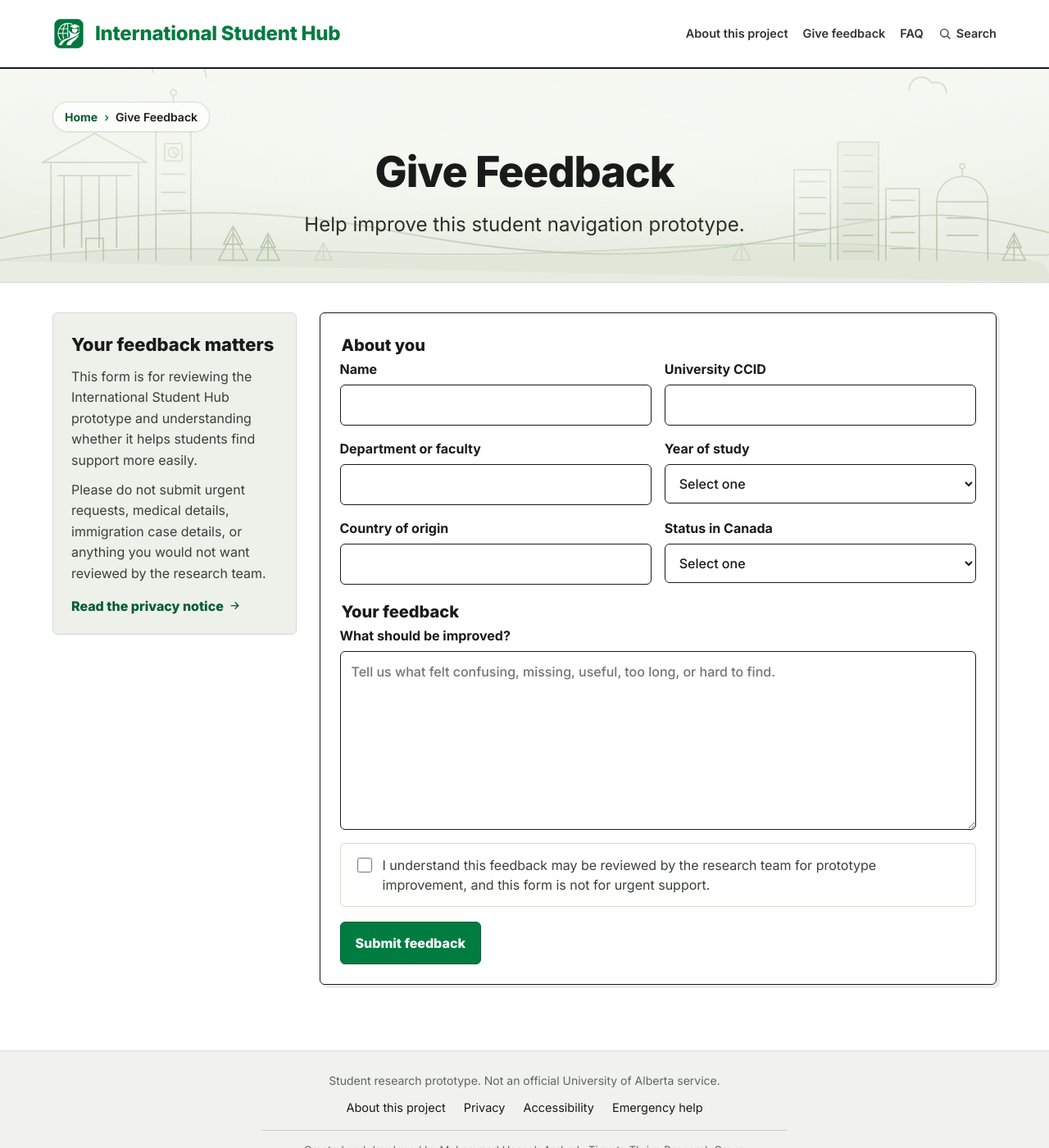
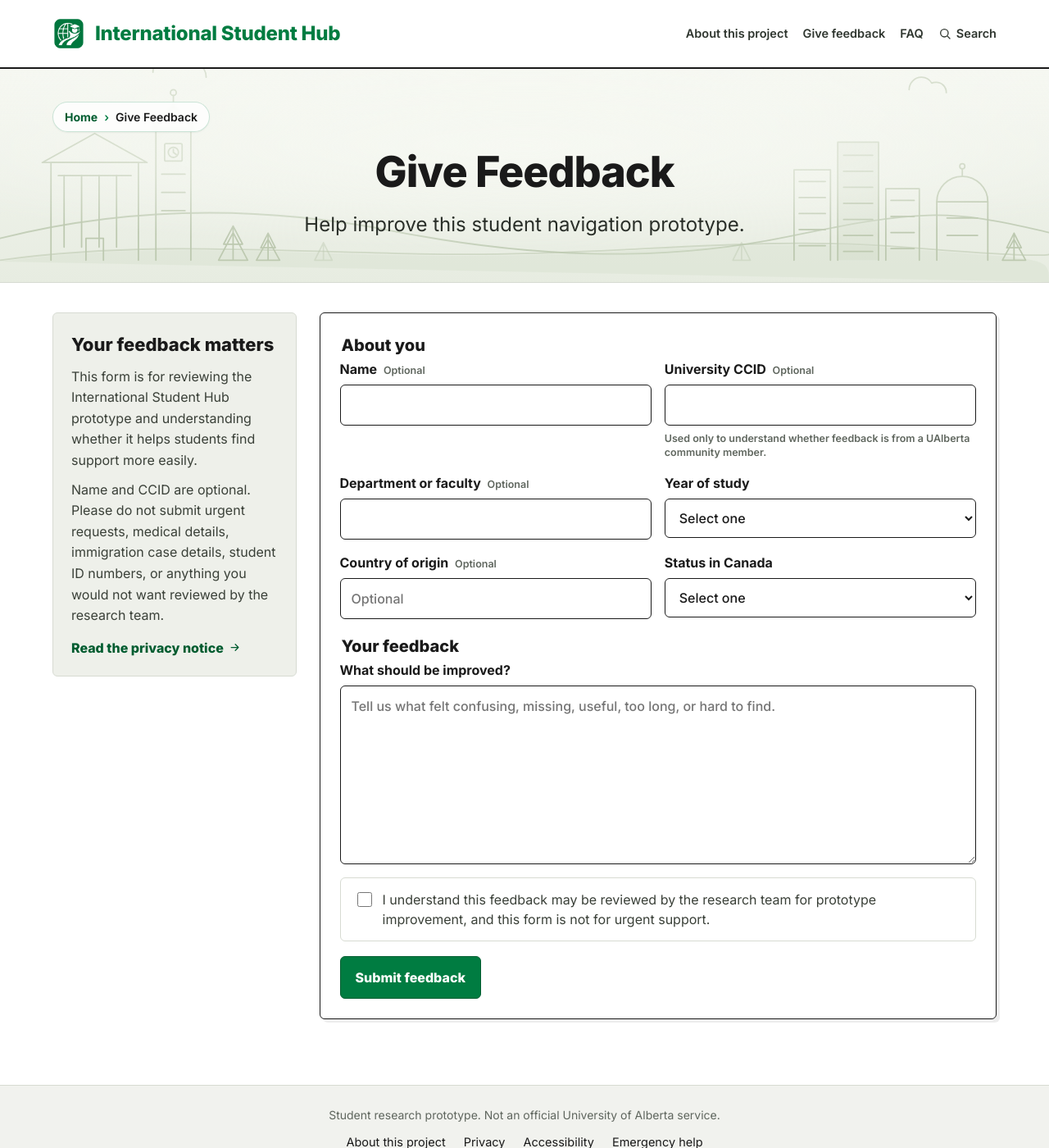
Before and after one commit to timetothrivewebpage/international-student-hub, a Jekyll site: the page built from feedback.html, in a window 1280 px wide and 1400 px high. Shown: the whole window at 82% size. Built offline with Jekyll 4.4.1, drawn with Linux system fonts in a browser that asks for light colours.

Commit message:
Connect feedback form endpoint

```diff
--- a/_config.yml
+++ b/_config.yml
@@ -8,6 +8,11 @@
 baseurl: "/international-student-hub"
 url: ""
 
+# Feedback form endpoint.
+# Create a free Formspree form and paste its endpoint here, for example:
+# feedback_form_endpoint: "https://formspree.io/f/abcdwxyz"
+feedback_form_endpoint: "https://formspree.io/f/mvznaepn"
+
 # --- Build settings ---
 markdown: kramdown
 permalink: pretty
--- a/assets/css/style.css
+++ b/assets/css/style.css
@@ -1479,6 +1479,18 @@
   gap: 7px;
   font-weight: 700;
 }
+.form-field span small,
+.form-field > small {
+  color: var(--muted);
+  font-size: 12.5px;
+  font-weight: 600;
+}
+.form-field span small {
+  margin-left: 4px;
+}
+.form-field > small {
+  line-height: 1.4;
+}
 .form-field input,
 .form-field select,
 .form-field textarea {
@@ -1525,11 +1537,21 @@
 .form-status {
   margin: 0;
   padding: 12px 14px;
-  border: 1.5px solid #e3b9b4;
-  border-radius: var(--radius);
+  border: 1.5px solid var(--line);
+  border-radius: var(--radius);
+  background: var(--cream);
+  color: #3a4038;
+  font-weight: 700;
+}
+.form-status[data-status-type="success"] {
+  border-color: #b8c6b3;
+  background: #f1f5ef;
+  color: var(--green-dark);
+}
+.form-status[data-status-type="error"] {
+  border-color: #e3b9b4;
   background: #fff5f4;
   color: #7d241d;
-  font-weight: 700;
 }
 .form-submit {
   align-self: flex-start;
@@ -1543,6 +1565,10 @@
   font-weight: 800;
 }
 .form-submit:hover { background: var(--green-dark); }
+.form-submit:disabled {
+  cursor: wait;
+  opacity: 0.7;
+}
 
 /* =========================================================
    Footer
--- a/assets/js/feedback.js
+++ b/assets/js/feedback.js
@@ -3,14 +3,46 @@
   if (!form) return;
 
   const status = form.querySelector("[data-feedback-status]");
+  const submit = form.querySelector("[type='submit']");
 
-  form.addEventListener("submit", function (event) {
-    if (!form.getAttribute("action")) {
+  function showStatus(message, type) {
+    if (!status) return;
+    status.textContent = message;
+    status.dataset.statusType = type || "info";
+    status.hidden = false;
+    if (typeof status.focus === "function") status.focus();
+  }
+
+  form.addEventListener("submit", async function (event) {
+    const endpoint = form.getAttribute("action");
+
+    if (!endpoint) {
       event.preventDefault();
-      if (status) {
-        status.hidden = false;
-        if (typeof status.focus === "function") status.focus();
+      showStatus("This preview form is ready, but no submission endpoint has been configured yet.", "error");
+      return;
+    }
+
+    event.preventDefault();
+    if (submit) submit.disabled = true;
+    showStatus("Sending feedback...", "info");
+
+    try {
+      const response = await fetch(endpoint, {
+        method: "POST",
+        body: new FormData(form),
+        headers: { Accept: "application/json" }
+      });
+
+      if (response.ok) {
+        form.reset();
+        showStatus("Thank you. Your feedback has been submitted.", "success");
+      } else {
+        showStatus("The form could not be submitted. Please try again in a moment.", "error");
       }
+    } catch (error) {
+      showStatus("The form could not be submitted. Please check your connection and try again.", "error");
+    } finally {
+      if (submit) submit.disabled = false;
     }
   });
 })();
--- a/feedback.html
+++ b/feedback.html
@@ -25,26 +25,31 @@
     <div class="feedback-intro">
       <h2>Your feedback matters</h2>
       <p>This form is for reviewing the International Student Hub prototype and understanding whether it helps students find support more easily.</p>
-      <p>Please do not submit urgent requests, medical details, immigration case details, or anything you would not want reviewed by the research team.</p>
+      <p>Name and CCID are optional. Please do not submit urgent requests, medical details, immigration case details, student ID numbers, or anything you would not want reviewed by the research team.</p>
       <a class="info-link" href="{{ '/privacy/' | relative_url }}">Read the privacy notice {% include icon.html name="arrow-right" %}</a>
     </div>
 
-    <form class="feedback-form" method="post" action="" data-feedback-form>
+    <form class="feedback-form" method="post" action="{{ site.feedback_form_endpoint }}" data-feedback-form>
+      <input type="hidden" name="_subject" value="International Student Hub feedback">
+      <label class="visually-hidden" for="feedback-website">Leave this field blank</label>
+      <input class="visually-hidden" id="feedback-website" name="_gotcha" type="text" tabindex="-1" autocomplete="off">
+
       <fieldset>
         <legend>About you</legend>
 
         <label class="form-field" for="feedback-name">
-          <span>Name</span>
-          <input id="feedback-name" name="name" type="text" autocomplete="name" required>
+          <span>Name <small>Optional</small></span>
+          <input id="feedback-name" name="name" type="text" autocomplete="name">
         </label>
 
         <label class="form-field" for="feedback-ccid">
-          <span>University CCID</span>
-          <input id="feedback-ccid" name="ccid" type="text" autocomplete="username" required>
+          <span>University CCID <small>Optional</small></span>
+          <input id="feedback-ccid" name="ccid" type="text" autocomplete="username" aria-describedby="feedback-ccid-help">
+          <small id="feedback-ccid-help">Used only to understand whether feedback is from a UAlberta community member.</small>
         </label>
 
         <label class="form-field" for="feedback-department">
-          <span>Department or faculty</span>
+          <span>Department or faculty <small>Optional</small></span>
           <input id="feedback-department" name="department" type="text" autocomplete="organization">
         </label>
 
@@ -63,8 +68,8 @@
         </label>
 
         <label class="form-field" for="feedback-origin">
-          <span>Country of origin</span>
-          <input id="feedback-origin" name="country_of_origin" type="text" autocomplete="country-name" required>
+          <span>Country of origin <small>Optional</small></span>
+          <input id="feedback-origin" name="country_of_origin" type="text" autocomplete="country-name" placeholder="Optional">
         </label>
 
         <label class="form-field" for="feedback-status">
```
Also changed, not shown: privacy.html (+11 -6 lines).
